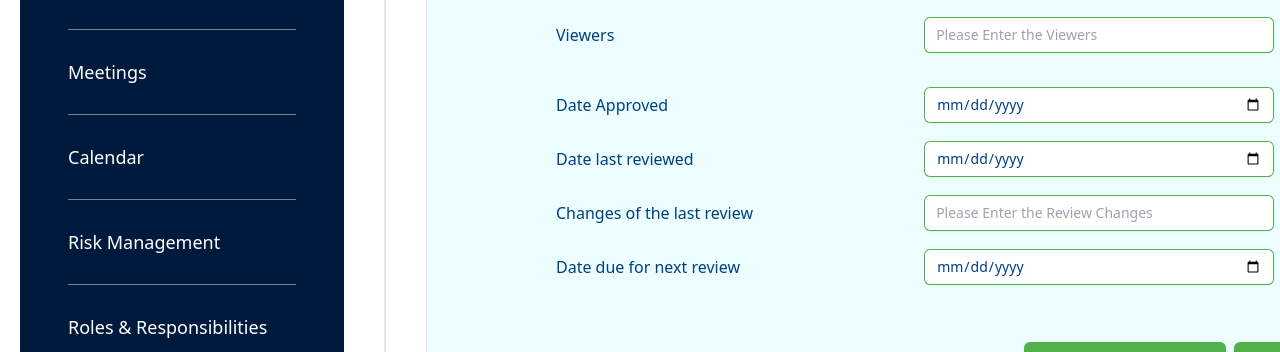
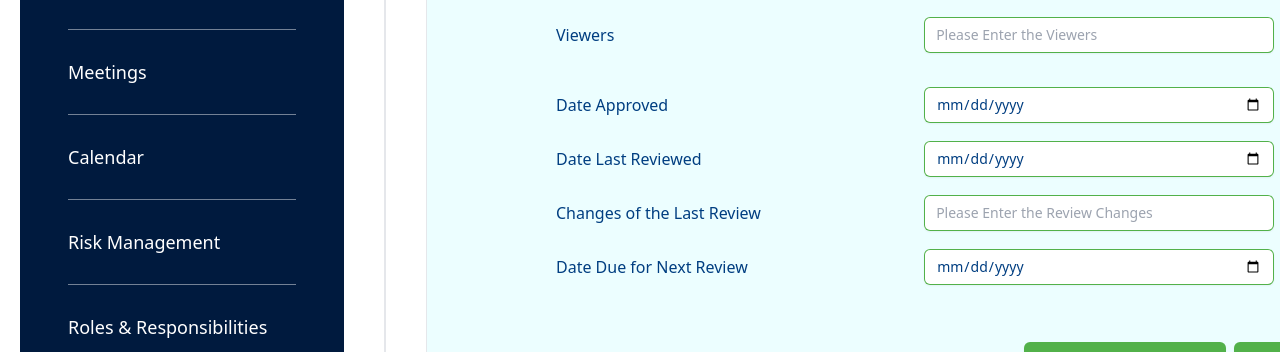
Before and after one commit to YasiruBasura/BCMS-Demo, a React (Vite) app in the folder client/: page /bia in a window 1280 px wide. Shown: the part 421-773 px from the top of the page. Built offline with nearby package versions, Linux system fonts and the light colour scheme; no server answers.

Commit message:
version post FrontEnd completed.

```diff
--- a/client/src/pages/risk/BIAmain.jsx
+++ b/client/src/pages/risk/BIAmain.jsx
@@ -44,6 +44,7 @@ const BIAmain = () => {
   const resourcesRef = useRef();
   const internalDependenciesRef = useRef();
   const externalDependenciesRef = useRef();
+  const versionRef = useRef();
 
   const handleSave = () => {
     if (operatingSitesRef.current) {
@@ -63,6 +64,9 @@ const BIAmain = () => {
     }
     if (externalDependenciesRef.current) {
       externalDependenciesRef.current.saveData();
+    }
+    if (versionRef.current) {
+      versionRef.current.saveData();
     }
 
   };
@@ -114,7 +118,7 @@ const BIAmain = () => {
           )} */}
           <div className="border mt-5 bg-cyan-50 rounded-2xl mx-5">
             <Risk />
-            <Version/>
+            <Version ref={versionRef} selectedMainSection={selectedMainSection}/>
             <div className=" flex justify-end mt-4 mb-2 mr-4">
               {/* <Link to="/docControl"> */}
                 <button
--- a/client/src/pages/risk/DocControl.jsx
+++ b/client/src/pages/risk/DocControl.jsx
@@ -21,9 +21,11 @@ const DocControl = () => {
         };
 
         fetchData();
-        }, []);
+        },
 
-        console.log(selectedMainSection);
+        []);
+
+        // console.log(selectedMainSection);
 
 
     return (
--- a/client/src/pages/risk/Version.jsx
+++ b/client/src/pages/risk/Version.jsx
@@ -1,20 +1,53 @@
-import React, { useState } from 'react';
+import React, { useState, useImperativeHandle, forwardRef, useEffect} from 'react';
 import axios from 'axios';
 
-const Version = () => {
+const Version = forwardRef(({ selectedMainSection }, ref) => {
 
 
+  const [versionData, setVersionData] = useState([ ]);
+
+  useEffect(() => {
+    const fetchSectionName = () => {
+      try {
+        setVersionData([{sectionName:selectedMainSection, dateApproved: '', dateLastReviewed: '', description: '', dateNextReview: ''}]);
+      } catch (error) {
+        console.error('Error fetching data:', error);
+      }
+    };
+
+    fetchSectionName();
+  }, [selectedMainSection]);
 
 
+  useImperativeHandle(ref, () => ({
+    saveData: async () => {
+      const filteredData = versionData.filter(version =>  version.dateApproved && version.dateLastReviewed && version.description && version.dateNextReview);
+      try {
+        await axios.post('http://localhost:5000/version', filteredData);
+      } catch (error) {
+        console.error('Error submitting data:' , error);
+      }
+    },
+
+  }));
+
+
+  const handleInputChange = (index, event) => {
+    const { name, value } = event.target;
+    const newData = [...versionData];
+    newData[index][name] = value;
+    setVersionData(newData);
+  };
 
   return (
-    <div className=" pr-28 pl-28">
-        <table class="table-fixed w-full border-separate border-spacing-4">
+    <div className="pr-28 pl-28">
+      {versionData.map((version, index) => (
+        <table className="table-fixed w-full border-separate border-spacing-4" key={index}>
           <tbody>
-            <tr>
+            <tr >
               <td>
                 <label
-                        htmlFor="DateApproved"
+                  htmlFor="dateApproved"
                   className="block text-m font-medium leading-6 text-[#003E81]"
                 >
                   Date Approved
@@ -23,79 +56,84 @@ const Version = () => {
               <td>
                 <input
                   type="date"
-                        name="DateApproved"
-                        id="DateApproved"
-                        required
+                  name="dateApproved"
+
                   className="block w-full rounded-md border-0 py-1.5 text-[#003E81] shadow-sm ring-1 ring-inset ring-[#52B14A] placeholder:text-gray-400 focus:ring-2 focus:ring-inset focus:ring-teal-600 sm:text-sm sm:leading-6"
-                        onChange={(e) => setPurpose(e.target.value)}
+                  value={version.dateApproved}
+                  onChange={(e) => handleInputChange(index, e)}
+
                 />
               </td>
             </tr>
             <tr>
               <td>
                 <label
-                        htmlFor="DateLastReviewed"
+                  htmlFor="dateLastReviewed"
                   className="block text-m font-medium leading-6 text-[#003E81]"
                 >
-                        Date last reviewed
+                  Date Last Reviewed
                 </label>
               </td>
               <td>
                 <input
                   type="date"
-                        name="DateLastReviewed"
-                        id="DateLastReviewed"
-                        required
+                  name="dateLastReviewed"
+
                   className="block w-full rounded-md border-0 py-1.5 text-[#003E81] shadow-sm ring-1 ring-inset ring-[#52B14A] placeholder:text-gray-400 focus:ring-2 focus:ring-inset focus:ring-teal-600 sm:text-sm sm:leading-6"
-                        onChange={(e) => setPurpose(e.target.value)}
+                  value={version.dateLastReviewed}
+                  onChange={(e) => handleInputChange(index, e)}
+
                 />
               </td>
             </tr>
             <tr>
               <td>
                 <label
-                        htmlFor="ReviewChanges"
+                  htmlFor="description"
                   className="block text-m font-medium leading-6 text-[#003E81]"
                 >
-                        Changes of the last review
+                  Changes of the Last Review
                 </label>
               </td>
               <td>
                 <input
                   type="text"
-                        name="ReviewChanges"
-                        id="ReviewChanges"
+                  name="description"
                   placeholder="Please Enter the Review Changes"
-                        required
+
                   className="block w-full rounded-md border-0 py-1.5 text-[#003E81] shadow-sm ring-1 ring-inset ring-[#52B14A] placeholder:text-gray-400 focus:ring-2 focus:ring-inset focus:ring-teal-600 sm:text-sm sm:leading-6"
-                        onChange={(e) => setPurpose(e.target.value)}
+                  value={version.description}
+                  onChange={(e) => handleInputChange(index, e)}
+
                 />
               </td>
             </tr>
             <tr>
               <td>
                 <label
-                        htmlFor="DateNextReview"
+                  htmlFor="dateNextReview"
                   className="block text-m font-medium leading-6 text-[#003E81]"
                 >
-                        Date due for next review
+                  Date Due for Next Review
                 </label>
               </td>
               <td>
                 <input
                   type="date"
-                        name="DateNextReview"
-                        id="DateNextReview"
-                        required
+                  name="dateNextReview"
+
                   className="block w-full rounded-md border-0 py-1.5 text-[#003E81] shadow-sm ring-1 ring-inset ring-[#52B14A] placeholder:text-gray-400 focus:ring-2 focus:ring-inset focus:ring-teal-600 sm:text-sm sm:leading-6"
-                        onChange={(e) => setPurpose(e.target.value)}
+                  value={version.dateNextReview }
+                  onChange={(e) => handleInputChange(index, e)}
+
                 />
               </td>
             </tr>
           </tbody>
         </table>
+      ))}
     </div>
-  )
-}
+  );
+});
 
-export default Version
+export default Version;
```
Lines whose indentation alone changed are shown as unchanged.
